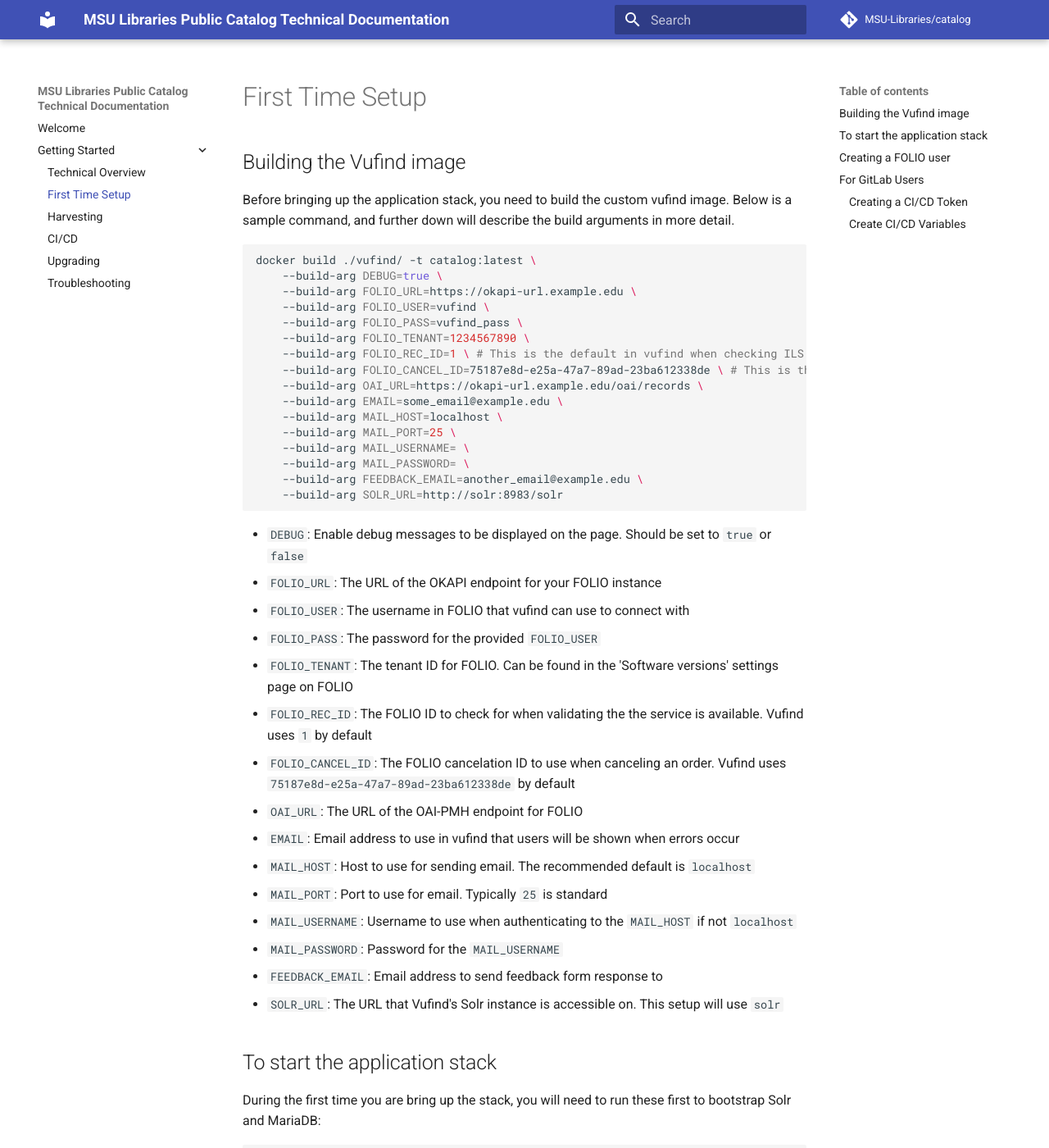
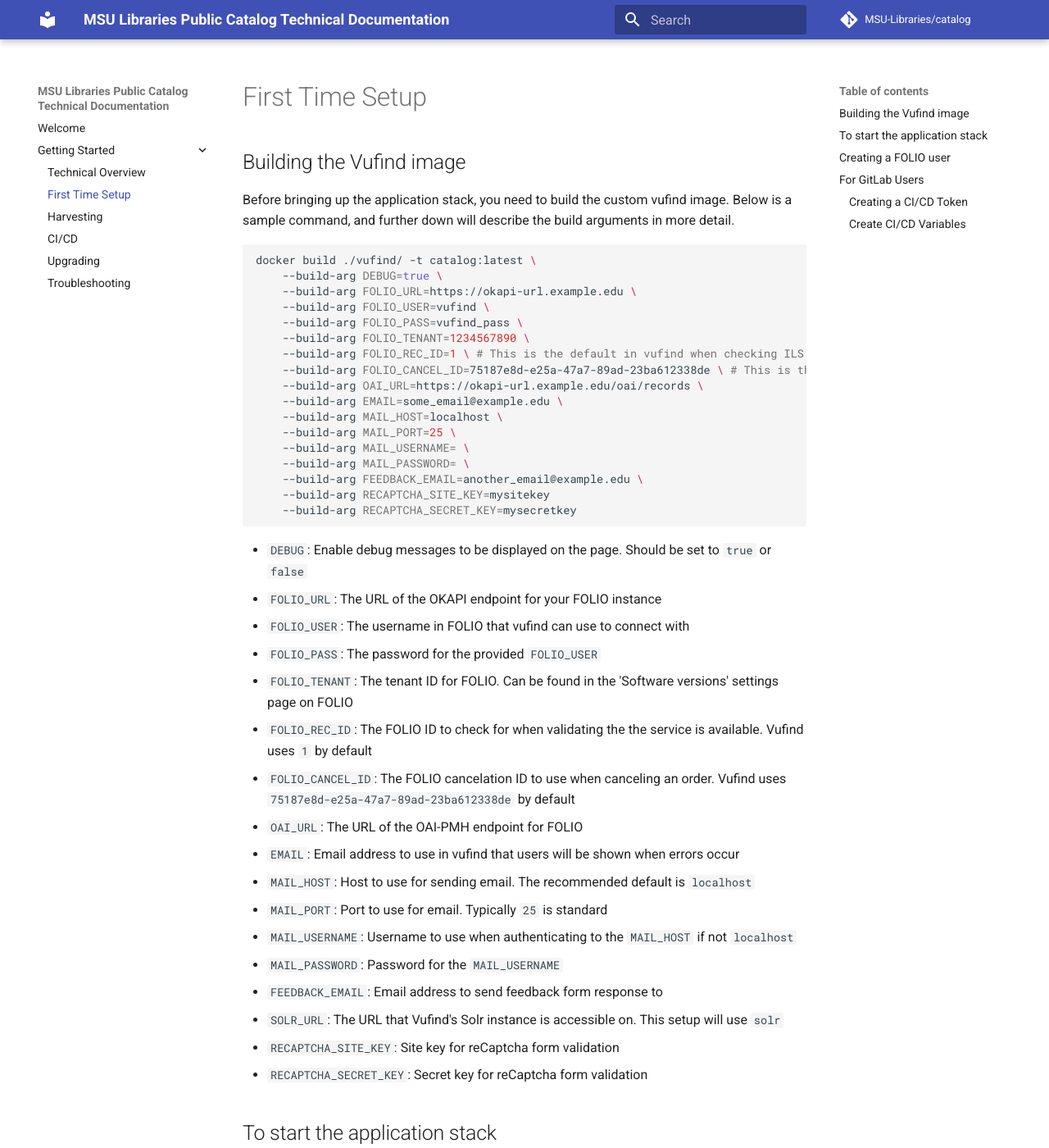
Before and after one commit to MSU-Libraries/catalog, an MkDocs documentation site: the page built from docs/first-time-setup.md, in a window 1280 px wide and 1400 px high. Shown: the whole window at 82% size. Built offline with MkDocs 1.6.1 and Material for MkDocs 9.7.7, drawn with Linux system fonts in a browser that asks for light colours; comment, search, counter and statistics services are not loaded.

Commit message:
vufind: Add recaptcha fields to build and docs

````diff
--- a/docs/first-time-setup.md
+++ b/docs/first-time-setup.md
@@ -21,7 +21,8 @@
     --build-arg MAIL_USERNAME= \
     --build-arg MAIL_PASSWORD= \
     --build-arg FEEDBACK_EMAIL=another_email@example.edu \
-    --build-arg SOLR_URL=http://solr:8983/solr
+    --build-arg RECAPTCHA_SITE_KEY=mysitekey
+    --build-arg RECAPTCHA_SECRET_KEY=mysecretkey
 ```
 
 * `DEBUG`: Enable debug messages to be displayed on the page. Should be set to `true` or `false`
@@ -41,6 +42,8 @@
 * `MAIL_PASSWORD`: Password for the `MAIL_USERNAME`
 * `FEEDBACK_EMAIL`: Email address to send feedback form response to
 * `SOLR_URL`: The URL that Vufind's Solr instance is accessible on. This setup will use `solr`
+* `RECAPTCHA_SITE_KEY`: Site key for reCaptcha form validation
+* `RECAPTCHA_SECRET_KEY`: Secret key for reCaptcha form validation
 
 ## To start the application stack
 During the first time you are bring up the stack, you will need
````
Also changed, not shown: docs/CICD.md (+2 -0 lines), 3 other files.
